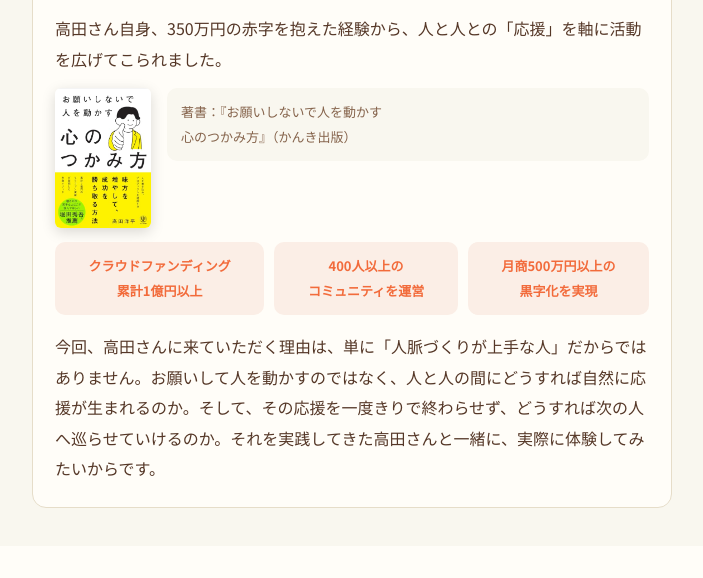
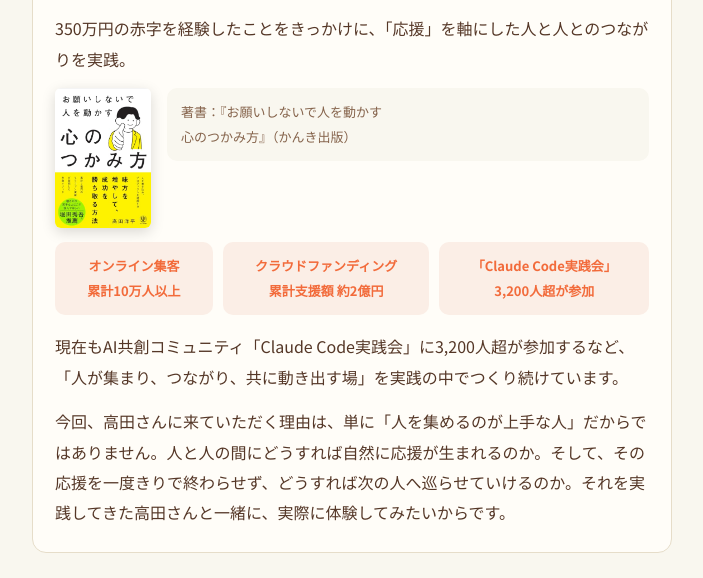
Before and after one commit to IOBSchool/iob-ouen-junkan-2026, a plain HTML site: page general.html in a window 1280 px wide. Shown: the part 1910-2488 px from the top of the page, without its empty margins (288-991 px from the left). Drawn offline with Linux system fonts and the light colour scheme; a web font is replaced by a local one.

Commit message:
高田洋平さんの実績数値を確定情報に更新(クラファン約2億円等)
Co-Authored-By: Claude Sonnet 5 <noreply@anthropic.com>

```diff
--- a/general.html
+++ b/general.html
@@ -251,17 +251,18 @@ window.IOB_PHASE = (function(){
       <img class="profile-photo" src="img/takada-profile.jpg" alt="高田洋平さん" loading="lazy">
       <div class="name">高田 洋平（たかだ ようへい）さん</div>
       <div class="role">応援共創プロデューサー／「応援共創ラボBOOSTER」主宰</div>
-      <p>高田さん自身、350万円の赤字を抱えた経験から、人と人との「応援」を軸に活動を広げてこられました。</p>
+      <p>350万円の赤字を経験したことをきっかけに、「応援」を軸にした人と人とのつながりを実践。</p>
       <div class="book-cover">
         <img src="img/book-cover.jpg" alt="『お願いしないで人を動かす 心のつかみ方』書影" loading="lazy">
         <div class="book">著書：『お願いしないで人を動かす<br>心のつかみ方』（かんき出版）</div>
       </div>
       <div class="stat-row">
-        <div class="stat">クラウドファンディング<br>累計1億円以上</div>
-        <div class="stat">400人以上の<br>コミュニティを運営</div>
-        <div class="stat">月商500万円以上の<br>黒字化を実現</div>
+        <div class="stat">オンライン集客<br>累計10万人以上</div>
+        <div class="stat">クラウドファンディング<br>累計支援額 約2億円</div>
+        <div class="stat">「Claude Code実践会」<br>3,200人超が参加</div>
       </div>
-      <p style="margin-top:16px;">今回、高田さんに来ていただく理由は、単に「人脈づくりが上手な人」だからではありません。お願いして人を動かすのではなく、人と人の間にどうすれば自然に応援が生まれるのか。そして、その応援を一度きりで終わらせず、どうすれば次の人へ巡らせていけるのか。それを実践してきた高田さんと一緒に、実際に体験してみたいからです。</p>
+      <p style="margin-top:16px;">現在もAI共創コミュニティ「Claude Code実践会」に3,200人超が参加するなど、「人が集まり、つながり、共に動き出す場」を実践の中でつくり続けています。</p>
+      <p>今回、高田さんに来ていただく理由は、単に「人を集めるのが上手な人」だからではありません。人と人の間にどうすれば自然に応援が生まれるのか。そして、その応援を一度きりで終わらせず、どうすれば次の人へ巡らせていけるのか。それを実践してきた高田さんと一緒に、実際に体験してみたいからです。</p>
     </div>
   </div>
 </section>
```
Also changed, not shown: index.html (+5 -5 lines).
